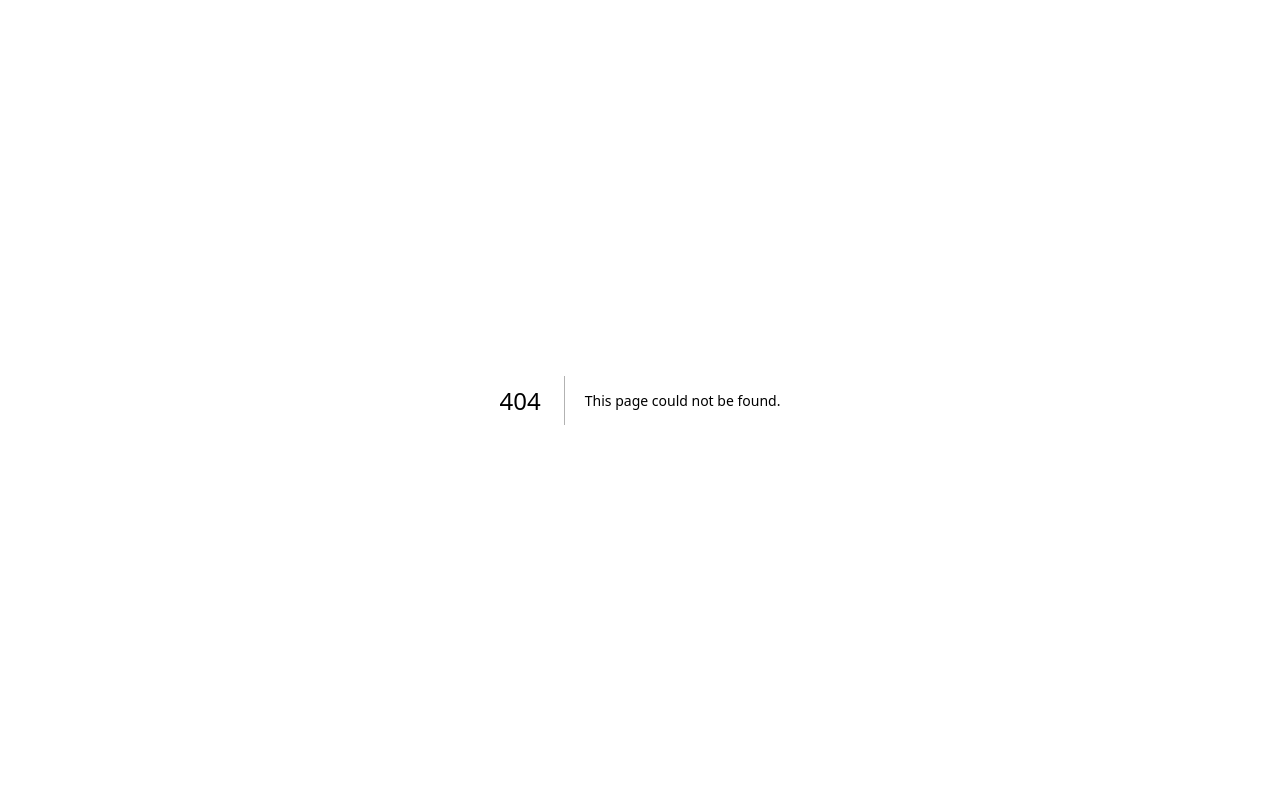
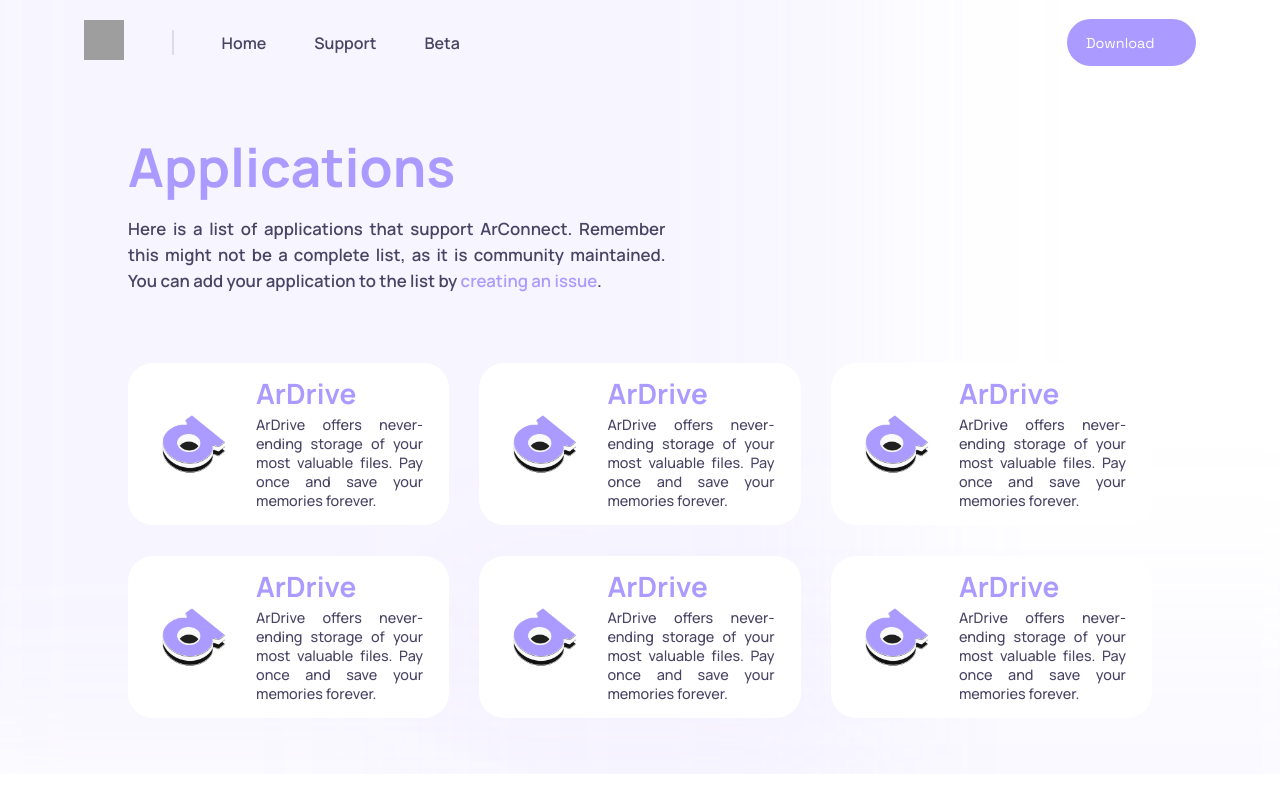
Before and after one commit to arconnectio/landing, a Next.js app: page /apps in a window 1280 px wide. Before the commit this address had no page. Shown: the top 800 px of the page. Built offline with nearby package versions, Linux system fonts and the light colour scheme; grey boxes are pictures that could not be loaded; some icons are missing.

Commit message:
feat: apps

```diff
--- /dev/null
+++ b/src/components/landing/Application.tsx
@@ -0,0 +1,73 @@
+import styled from "styled-components";
+import Image from "next/image";
+
+const Application = ({ name, description, logo, href }: Props) => (
+  <AppWrapper href={href}>
+    <Image src={logo} alt={`${name} logo`} width={512} height={422} />
+    <AppData>
+      <AppName>
+        {name}
+      </AppName>
+      <AppDescription>
+        {description}
+      </AppDescription>
+    </AppData>
+  </AppWrapper>
+);
+
+const AppWrapper = styled.a.attrs({
+  target: "_blank",
+  rel: "noopener noreferer"
+})`
+  display: flex;
+  align-items: center;
+  gap: 22px;
+  background-color: rgb(${(props) => props.theme.background});
+  padding: 15px 26px;
+  border-radius: 25px;
+  text-decoration: none;
+  transition: all .23s ease-in-out;
+
+  &:hover {
+    transform: translate3d(0px, -1.4px, 0px);
+  }
+
+  img {
+    width: 5rem;
+    height: 5rem;
+    object-fit: contain;
+  }
+`;
+
+const AppData = styled.div`
+  display: flex;
+  flex-direction: column;
+  gap: .4rem;
+`;
+
+const AppName = styled.h2`
+  display: flex;
+  align-items: center;
+  font-size: 1.75rem;
+  line-height: 1.1em;
+  color: rgb(${props => props.theme.accent});
+  font-weight: 650;
+  margin: 0;
+`;
+
+const AppDescription = styled.p`
+  font-size: .9rem;
+  color: rgb(${props => props.theme.secondaryText});
+  font-weight: 500;
+  margin: 0;
+  text-align: justify;
+`;
+
+interface Props {
+  name: string;
+  description: string;
+  logo: string;
+  href: string;
+}
+
+export default Application;
--- /dev/null
+++ b/src/pages/apps.tsx
@@ -0,0 +1,59 @@
+import { Description, Title } from "~/components/content/Text"
+import Background from "~/components/landing/Background";
+import Section from "~/components/content/Section";
+import Spacer from "~/components/Spacer";
+import Footer from "~/components/Footer";
+import styled from "styled-components";
+import Head from "~/components/Head";
+import Nav from "~/components/Nav";
+import Image from "next/image";
+import Application from "~/components/landing/Application"
+
+export default function Apps() {
+  return (
+    <>
+      <Head title="Applications - ArConnect Arweave Wallet" />
+      <Nav />
+      <Main>
+        <Section extraSpace>
+          <Title>Applications</Title>
+          <Spacer y={1} />
+          <Description>
+            Here is a list of applications that support ArConnect. Remember this might not be a complete list, as it is community maintained. You can add your application to the list by <a href="https://github.com/arconnectio/landing/issues/new" target="_blank" rel="noopener noreferrer">creating an issue</a>.
+          </Description>
+        </Section>
+        <AppsSection>
+          <Application name="ArDrive" description="ArDrive offers never-ending storage of your most valuable files. Pay once and save your memories forever." logo="/apps/ardrive.png" href="https://ardrive.io" />
+          <Application name="ArDrive" description="ArDrive offers never-ending storage of your most valuable files. Pay once and save your memories forever." logo="/apps/ardrive.png" href="https://ardrive.io" />
+          <Application name="ArDrive" description="ArDrive offers never-ending storage of your most valuable files. Pay once and save your memories forever." logo="/apps/ardrive.png" href="https://ardrive.io" />
+          <Application name="ArDrive" description="ArDrive offers never-ending storage of your most valuable files. Pay once and save your memories forever." logo="/apps/ardrive.png" href="https://ardrive.io" />
+          <Application name="ArDrive" description="ArDrive offers never-ending storage of your most valuable files. Pay once and save your memories forever." logo="/apps/ardrive.png" href="https://ardrive.io" />
+          <Application name="ArDrive" description="ArDrive offers never-ending storage of your most valuable files. Pay once and save your memories forever." logo="/apps/ardrive.png" href="https://ardrive.io" />
+        </AppsSection>
+        <Background />
+      </Main>
+      <Footer />
+    </>
+  );
+}
+
+const Main = styled.main`
+  position: relative;
+`;
+
+const AppsSection = styled(Section)`
+  display: grid;
+  grid-template-columns: 1fr 1fr 1fr;
+  justify-content: space-between;
+  gap: 1.9rem;
+  padding-bottom: 3.5rem;
+
+  @media screen and (max-width: 980px) {
+    grid-template-columns: 1fr 1fr;
+  }
+
+  @media screen and (max-width: 720px) {
+    grid-template-columns: 1fr;
+    gap: 2rem;
+  }
+`;
```
Also changed, not shown: src/components/landing/Hero.tsx (+24 -16 lines), src/components/landing/StatPanel.tsx (+5 -4 lines), public/apps/ardrive.png (added).
